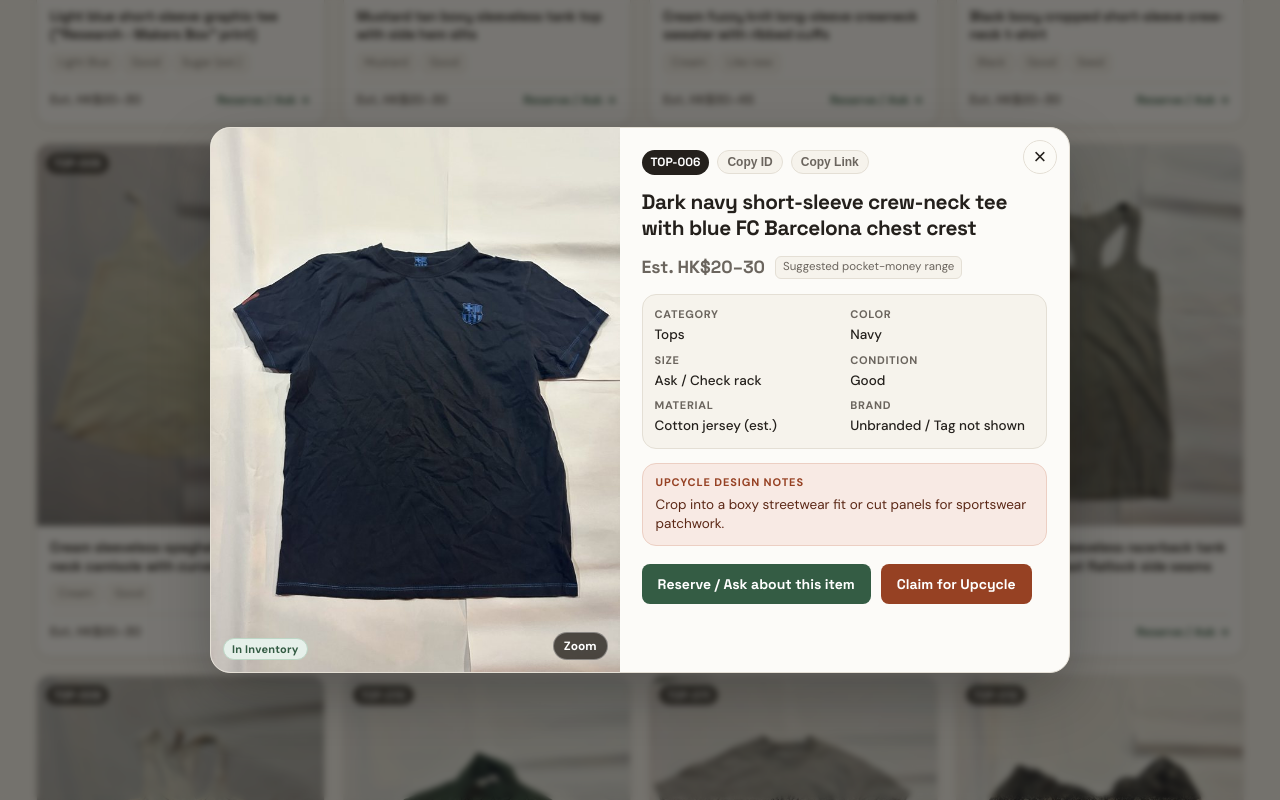
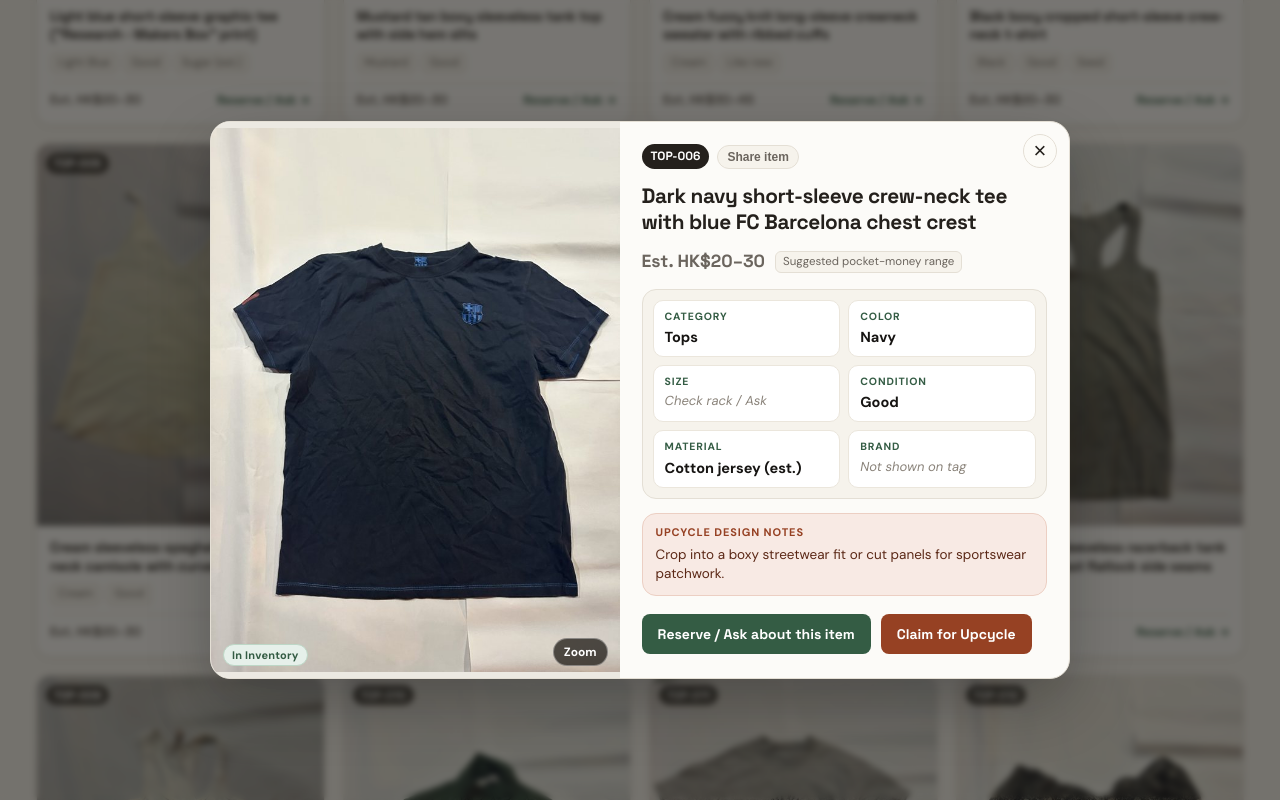
Before and after one commit to alisonyanghirsch/swap-and-shop, a plain HTML site: page index.html in a window 1280 px wide. Both pictures are taken after a click on the button 486 px from the left and 1142 px from the top of the page. Shown: the part 742-1542 px from the top of the page. Drawn offline with Linux system fonts and the light colour scheme.

Commit message:
Improve modal spec contrast with white tiles, sage labels, bold values; remove Copy ID

```diff
--- a/app.js
+++ b/app.js
@@ -58,7 +58,6 @@
     modalUpcycleBox: document.getElementById("modal-upcycle-box"),
     modalUpcycleNotes: document.getElementById("modal-upcycle-notes"),
     modalActions: document.getElementById("modal-action-buttons"),
-    copyIdBtn: document.getElementById("btn-copy-id"),
     shareLinkBtn: document.getElementById("btn-share-link"),
     zoomBtn: document.getElementById("btn-zoom-photo"),
     beforeAfterBar: document.getElementById("before-after-bar"),
@@ -341,7 +340,7 @@
     els.modalImg.alt = item.description || item.itemId;
     els.modalId.textContent = item.itemId;
     els.modalTitle.textContent = item.description;
-    els.copyIdBtn.textContent = "Copy ID";
+    if (els.shareLinkBtn) els.shareLinkBtn.textContent = "Share item";
 
     // Before / After toggle when an upcycled piece has a brand-new photo
     const snap = state.snapshotById.get(item.itemId);
@@ -371,21 +370,21 @@
     `;
 
     const specs = [
-      ["Category", item.category || "Tops"],
-      ["Color", item.color || "Not listed"],
-      ["Size", item.size || "Ask / Check rack"],
-      ["Condition", item.condition || "Good"],
-      ["Material", item.material || "Not listed"],
-      ["Brand", item.brand || "Unbranded / Tag not shown"],
+      ["Category", item.category || "Tops", !item.category],
+      ["Color", item.color || "Not listed", !item.color],
+      ["Size", item.size || "Check rack / Ask", !item.size],
+      ["Condition", item.condition || "Good", !item.condition],
+      ["Material", item.material || "Not listed", !item.material],
+      ["Brand", item.brand || "Not shown on tag", !item.brand],
     ];
     if (item.assignedDesigner) {
-      specs.push(["Assigned Designer", item.assignedDesigner]);
+      specs.push(["Assigned Designer", item.assignedDesigner, false]);
     }
 
-    els.modalSpecs.innerHTML = specs.map(([k, v]) => `
+    els.modalSpecs.innerHTML = specs.map(([k, v, isPlaceholder]) => `
       <div class="spec-item">
         <dt>${escapeHtml(k)}</dt>
-        <dd>${escapeHtml(v)}</dd>
+        <dd class="${isPlaceholder ? "is-placeholder" : ""}">${escapeHtml(v)}</dd>
       </div>
     `).join("");
 
@@ -673,17 +672,7 @@
       els.modalImg.src = btn.dataset.ba === "before" && snap ? `./${snap.localImage}` : resolveImageUrl(state.activeItem);
     });
 
-    els.copyIdBtn.addEventListener("click", async () => {
-      if (!state.activeItem) return;
-      try {
-        await navigator.clipboard.writeText(state.activeItem.itemId);
-        els.copyIdBtn.textContent = "Copied!";
-        setTimeout(() => { els.copyIdBtn.textContent = "Copy ID"; }, 1500);
-      } catch (_) {
-        els.copyIdBtn.textContent = state.activeItem.itemId;
-      }
-    });
-
+    if (els.shareLinkBtn) {
       els.shareLinkBtn.addEventListener("click", async () => {
         if (!state.activeItem) return;
         const url = new URL(window.location.href);
@@ -691,11 +680,12 @@
         try {
           await navigator.clipboard.writeText(url.toString());
           els.shareLinkBtn.textContent = "Link copied!";
-        setTimeout(() => { els.shareLinkBtn.textContent = "Copy Link"; }, 1500);
+          setTimeout(() => { els.shareLinkBtn.textContent = "Share item"; }, 1500);
         } catch (_) {
           els.shareLinkBtn.textContent = "Copy failed";
         }
       });
+    }
 
     els.modalActions.addEventListener("click", (e) => {
       const btn = e.target.closest("[data-inline-action]");
--- a/index.html
+++ b/index.html
@@ -148,8 +148,7 @@
         <div class="modal-body">
           <div class="modal-top-meta">
             <span class="item-id-chip" id="modal-id">TOP-001</span>
-            <button type="button" class="btn-copy-id" id="btn-copy-id">Copy ID</button>
-            <button type="button" class="btn-copy-id" id="btn-share-link">Copy Link</button>
+            <button type="button" class="btn-copy-id" id="btn-share-link" title="Copy a direct link to this item">Share item</button>
           </div>
 
           <h2 id="modal-title" class="modal-title"></h2>
--- a/styles.css
+++ b/styles.css
@@ -757,27 +757,41 @@ h1, h2, h3 {
 .spec-grid {
   display: grid;
   grid-template-columns: repeat(2, minmax(0, 1fr));
-  gap: 8px 12px;
+  gap: 8px;
   margin: 0;
-  padding: 12px;
+  padding: 10px;
   border-radius: var(--radius-md);
   background: var(--cream);
   border: 1px solid var(--line);
 }
 
+.spec-item {
+  background: #ffffff;
+  border: 1px solid #ebe6dc;
+  border-radius: 10px;
+  padding: 8px 11px;
+}
+
 .spec-item dt {
-  font-size: 11px;
+  font-size: 10.5px;
   text-transform: uppercase;
-  letter-spacing: 0.06em;
-  color: var(--muted);
+  letter-spacing: 0.08em;
+  color: var(--sage-deep);
   font-weight: 700;
 }
 
 .spec-item dd {
-  margin: 2px 0 0;
-  font-size: 13.5px;
-  font-weight: 500;
-  color: var(--ink);
+  margin: 3px 0 0;
+  font-size: 14.5px;
+  font-weight: 700;
+  color: #161412;
+}
+
+.spec-item dd.is-placeholder {
+  font-weight: 400;
+  font-style: italic;
+  font-size: 13px;
+  color: #8a837a;
 }
 
 .upcycle-box {
```
Lines whose indentation alone changed are shown as unchanged.
